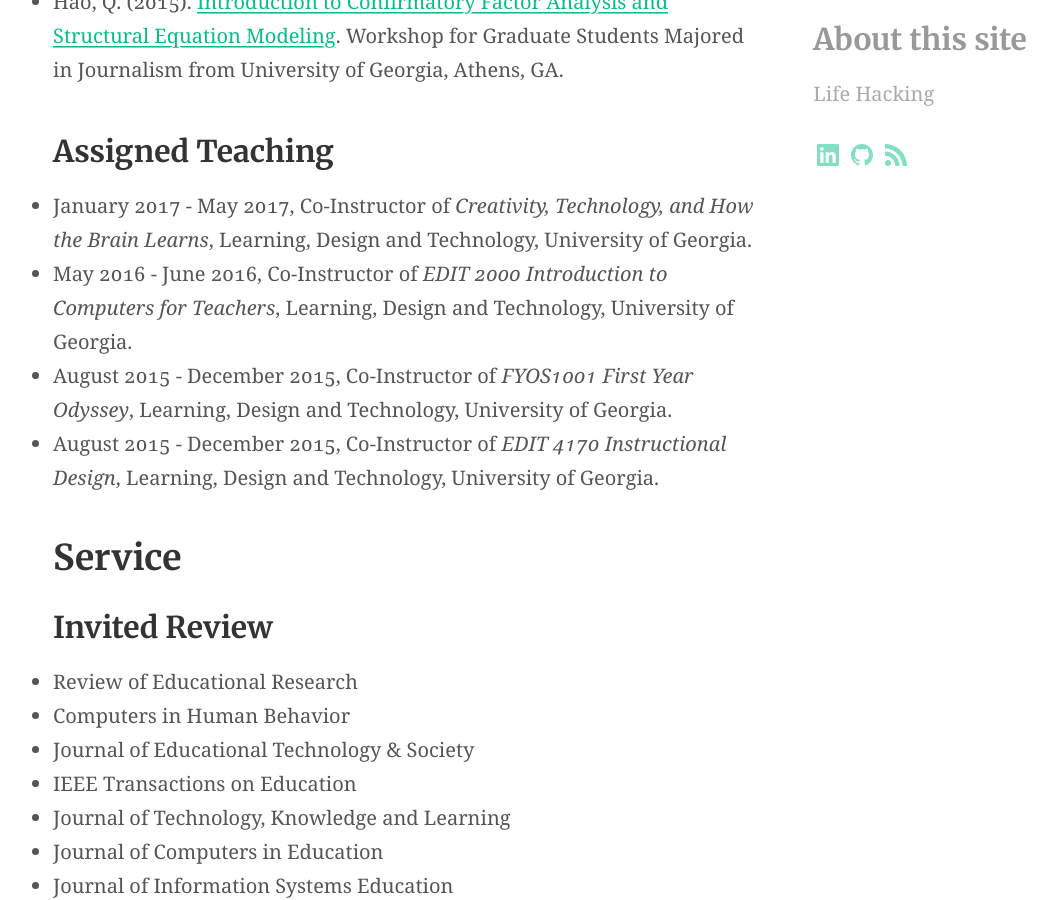
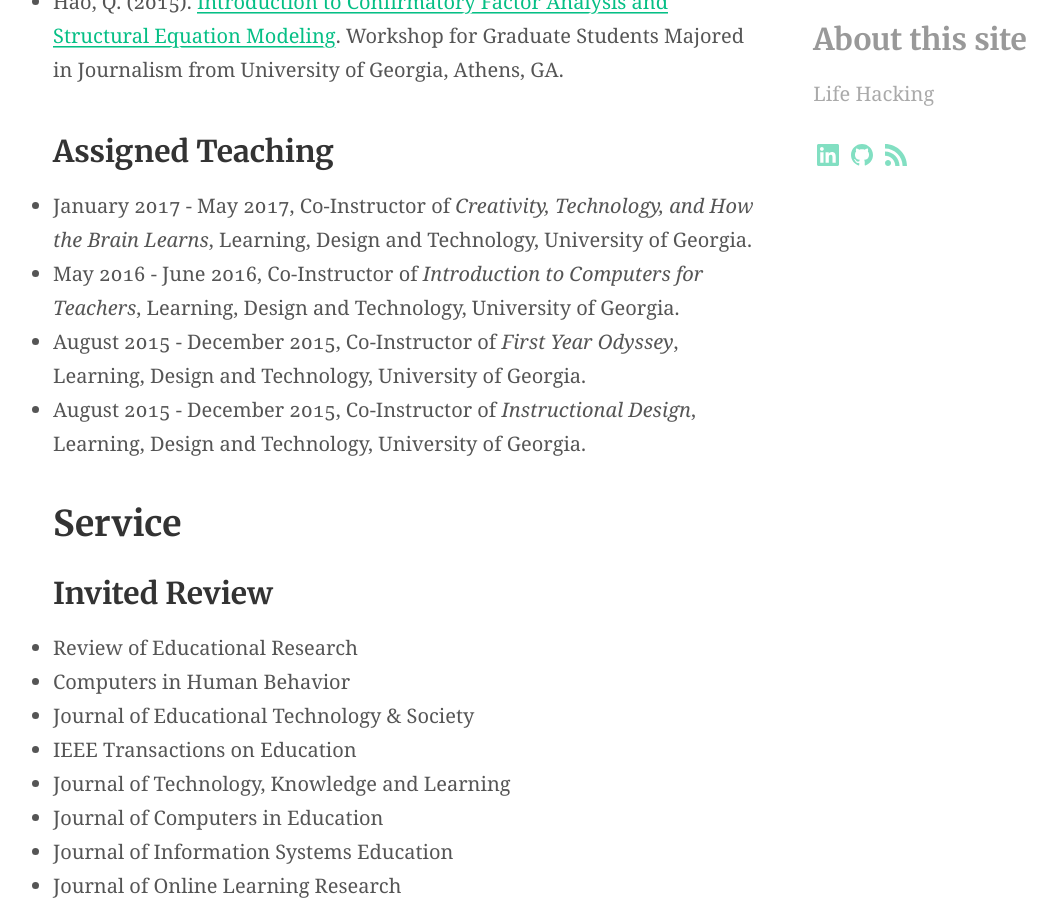
Before and after one commit to Neo-Hao/neo-hao.github.io, a Jekyll site: the page built from cv.md, in a window 1280 px wide and 900 px high, scrolled down 4691 px. Shown: the whole window, without its empty margins (11-1068 px from the left). Built offline with Jekyll 4.4.1, drawn with Linux system fonts in a browser that asks for light colours.

Commit message:
update cv teaching courses

```diff
--- a/cv.md
+++ b/cv.md
@@ -91,11 +91,11 @@
 
 * January 2017 - May 2017, Co-Instructor of <em>Creativity, Technology, and How the Brain Learns</em>, Learning, Design and Technology, University of Georgia.
 
-* May 2016 - June 2016, Co-Instructor of <em>EDIT 2000 Introduction to Computers for Teachers</em>, Learning, Design and Technology, University of Georgia.
+* May 2016 - June 2016, Co-Instructor of <em>Introduction to Computers for Teachers</em>, Learning, Design and Technology, University of Georgia.
 
-* August 2015 - December 2015, Co-Instructor of <em>FYOS1001 First Year Odyssey</em>, Learning, Design and Technology, University of Georgia.
+* August 2015 - December 2015, Co-Instructor of <em>First Year Odyssey</em>, Learning, Design and Technology, University of Georgia.
 
-* August 2015 - December 2015, Co-Instructor of <em>EDIT 4170 Instructional Design</em>, Learning, Design and Technology, University of Georgia.
+* August 2015 - December 2015, Co-Instructor of <em>Instructional Design</em>, Learning, Design and Technology, University of Georgia.
 
 ## Service
 
```
